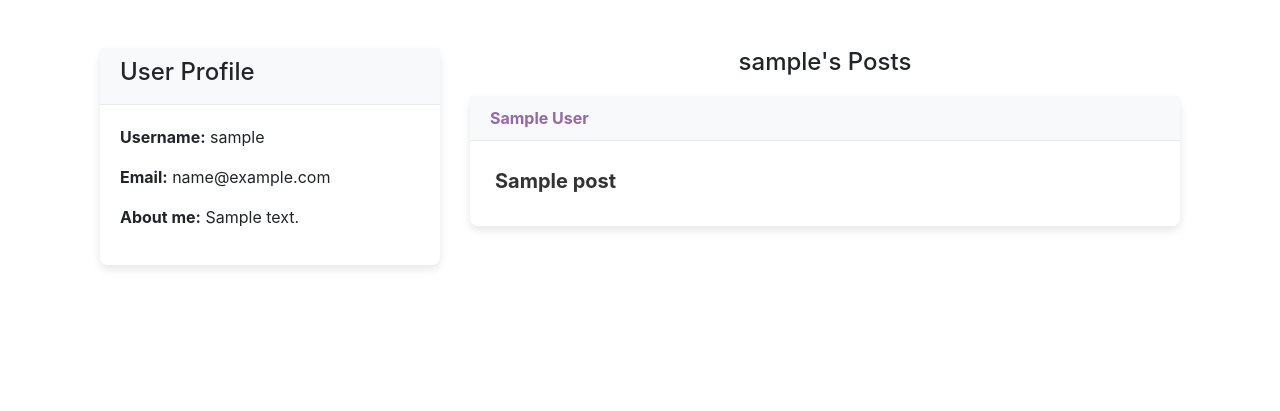
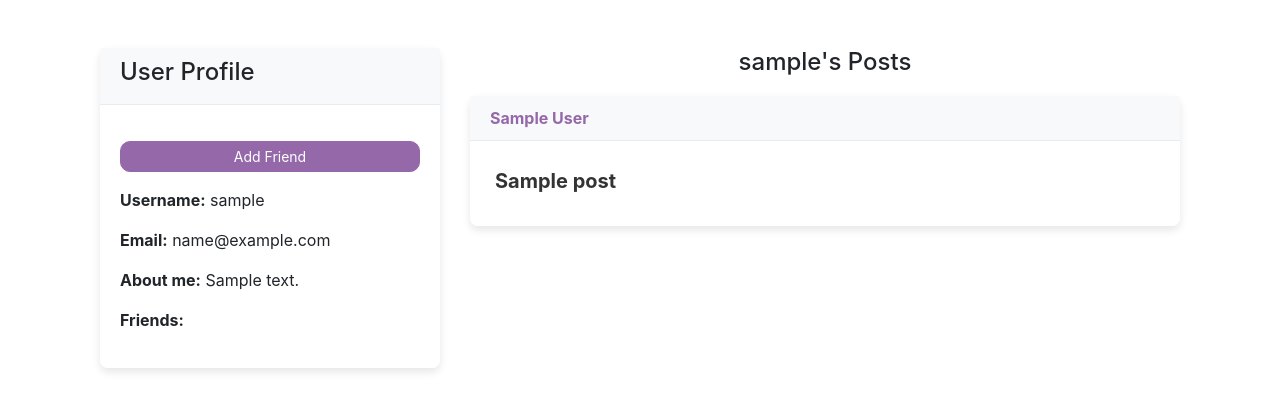
Before and after one commit to nuochka/Charoite, a Flask app: a page that uses blog/templates/profile.html in a window 1280 px wide. Shown: the part 58-469 px from the top of the page. Run offline with Flask 3, Linux system fonts and the light colour scheme; the visitor is signed in with stand-in values (Sample User, id 1); a database or web service that is not in the repository returns one stand-in record (values such as "Sample title"); some libraries are stand-ins or nearby versions.

Commit message:
Added functionality to add friends, so far mutually recorded in the database

```diff
--- a/blog/profile.py
+++ b/blog/profile.py
@@ -92,4 +92,19 @@
         flash('Allowed file types are png, jpg, jpeg, gif', 'danger')
         return redirect(request.url)
 
+
+    @profile_bp.route('/profile/add_friend/<username>', methods=['POST'])
+    def add_friend(username):
+        if 'username' in session:
+            username = session['username']
+            friend_username = request.form.get('friend_username')
+            if username and friend_username:
+                user = users_collection.find_one({'username': username})
+                friend = users_collection.find_one({'username': friend_username})
+                if user and friend and friend['username'] != user['username']:
+                    users_collection.update_one({'_id': user['_id']}, {'$addToSet': {'friends': friend['username']}})
+                    users_collection.update_one({'_id': friend['_id']}, {'$addToSet': {'friends': user['username']}})
+                    return redirect(url_for('profile', username=friend['username']))
+        return redirect(url_for('profile.home'))
+
     return profile_bp
--- a/blog/templates/profile.html
+++ b/blog/templates/profile.html
@@ -16,11 +16,23 @@
                             <p>No profile photo uploaded yet.</p>
                         {% endif %}
                         <a href="{{ url_for('profile.edit_profile', username=user.username) }}" class="btn btn-sm btn-primary w-100 mt-3 my-3">Edit Profile</a>
+                    {% else %}
+                        {% if session.username %}
+                        <form action="{{ url_for('profile.add_friend', username=user.username) }}" method="POST">
+                            <button type="submit" class="btn btn-sm btn-primary w-100 mt-3 my-3">Add Friend</button>
+                        </form>
+                        {% endif %}
                     {% endif %}
                     <div class="profile-details">
                         <p><strong>Username:</strong> {{ user.username }}</p>
                         <p><strong>Email:</strong> {{ user.email }}</p>
                         <p><strong>About me:</strong> {{ user.bio }}</p>
+                        <p><strong>Friends:</strong></p>
+                        <ul>
+                            {% for friend in friends %}
+                                <li>{{ friend.username }}</li>
+                            {% endfor %}
+                        </ul>
                     </div>
                 </div>
             </div>
```
